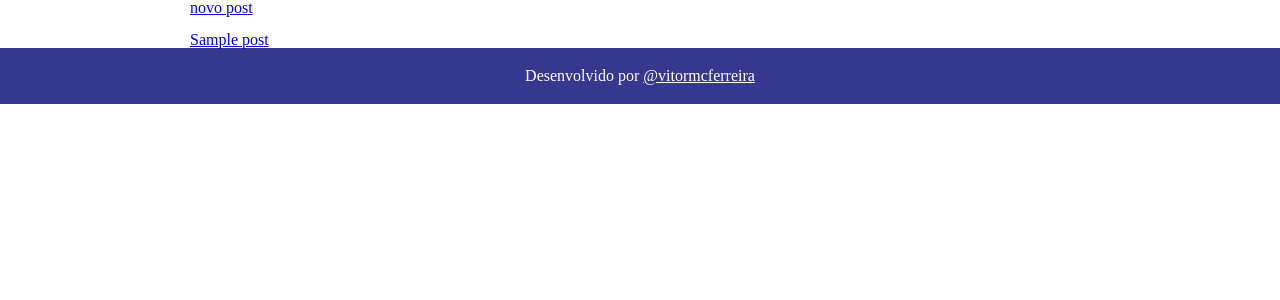
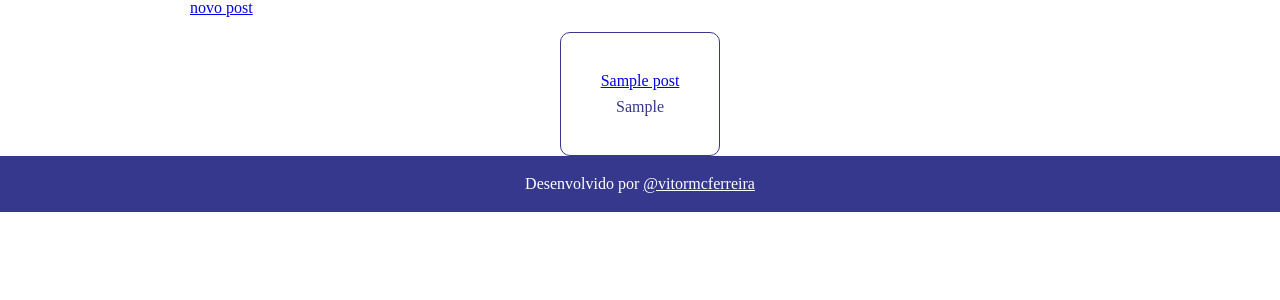
Before and after one commit to vitormcferreira/blog-django, a Django app: page / in a window 1280 px wide. Shown: the part 108-408 px from the top of the page. Run offline with Django 4.2, Linux system fonts and the light colour scheme; tables that the repository leaves empty hold one stand-in row (values such as "Sample post"); some libraries are stand-ins or nearby versions.

Commit message:
iniciar CSS de home.html

```diff
--- a/blog/templates/blog/home.html
+++ b/blog/templates/blog/home.html
@@ -5,8 +5,12 @@
 {% block content %}
   <p><a href="{% url 'blog:post_create' %}">novo post</a><p>
   <br>
-  {% for post in object_list %}
-    <a href="{% url 'blog:post_detail' post.pk %}">{{ post.title }}</a>
-    <br>
-  {% endfor %}
+  <section class="post-list">
+    {% for post in object_list %}
+      <div class="post-list-item">
+        <h1><a href="{% url 'blog:post_detail' post.pk %}">{{ post.title }}</a></h1>
+        <p>{{ post.abstract }}</p>
+      </div>
+    {% endfor %}
+  </section>
 {% endblock content %}
--- a/static/assets/css/style.css
+++ b/static/assets/css/style.css
@@ -67,3 +67,21 @@
 .interacted {
   color: red;
 }
+
+.post-list {
+  display: flex;
+  justify-content: center;
+  gap: 20px;
+  flex-wrap: wrap;
+}
+
+.post-list-item {
+  display: flex;
+  flex-direction: column;
+  gap: 10px;
+  justify-content: center;
+  align-items: center;
+  border: 1px solid var(--light-font-color);
+  border-radius: 10px;
+  padding: 40px;
+}
```
